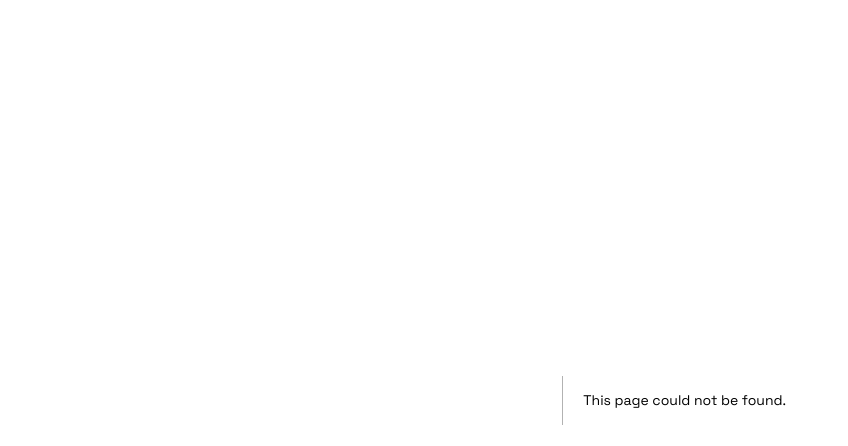
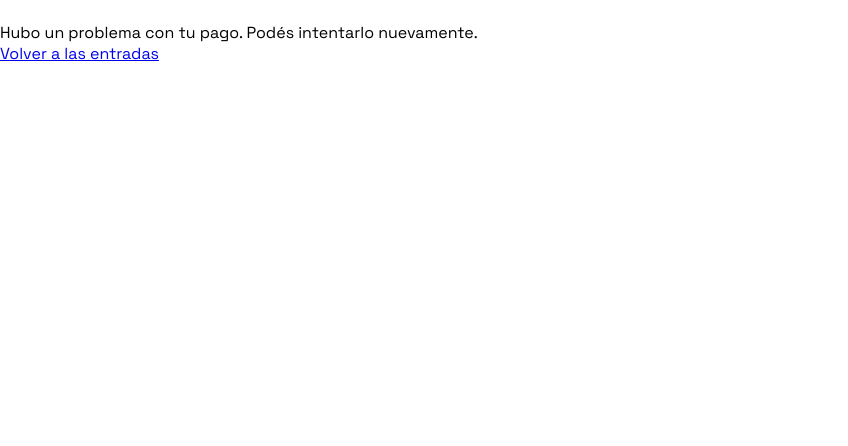
Before and after one commit to matsir-2110/TICKETS-MUNDIAL-ARGENTINA-2026, a Next.js app in the folder client/: page /pago-fallido in a window 1280 px wide. Before the commit this address had no page. Shown: the top 446 px of the page, without its empty margins (0-848 px from the left). Built offline with nearby package versions, Linux system fonts and the light colour scheme.

Commit message:
páginas de retorno de pago

```diff
--- /dev/null
+++ b/client/src/app/pago-fallido/page.tsx
@@ -0,0 +1,9 @@
+export default function PagoFallido() {
+    return (
+        <div>
+            <h1>El pago no se pudo procesar</h1>
+            <p>Hubo un problema con tu pago. Podés intentarlo nuevamente.</p>
+            <a href="/entradas">Volver a las entradas</a>
+        </div>
+    );
+}
```
Also changed, not shown: client/src/app/pago-exitoso/page.tsx (added, +9 -0 lines), client/src/app/pago-pendiente/page.tsx (added, +9 -0 lines).
